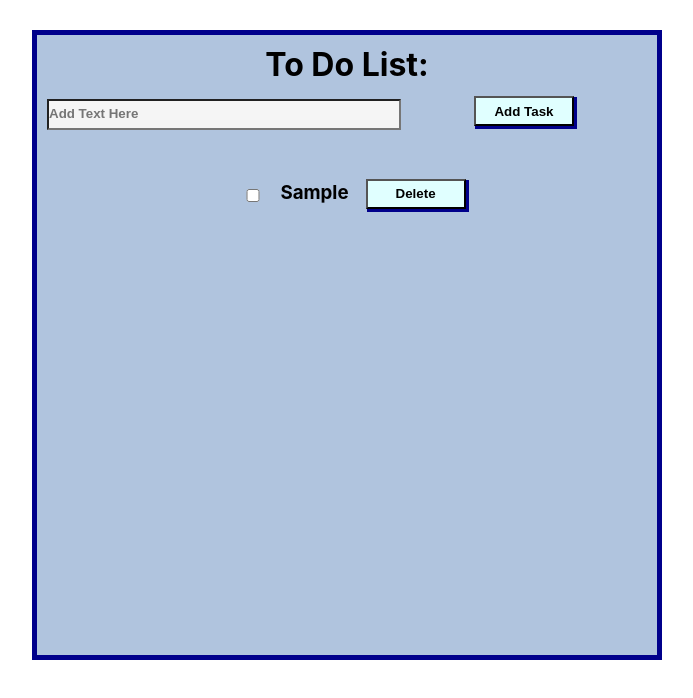
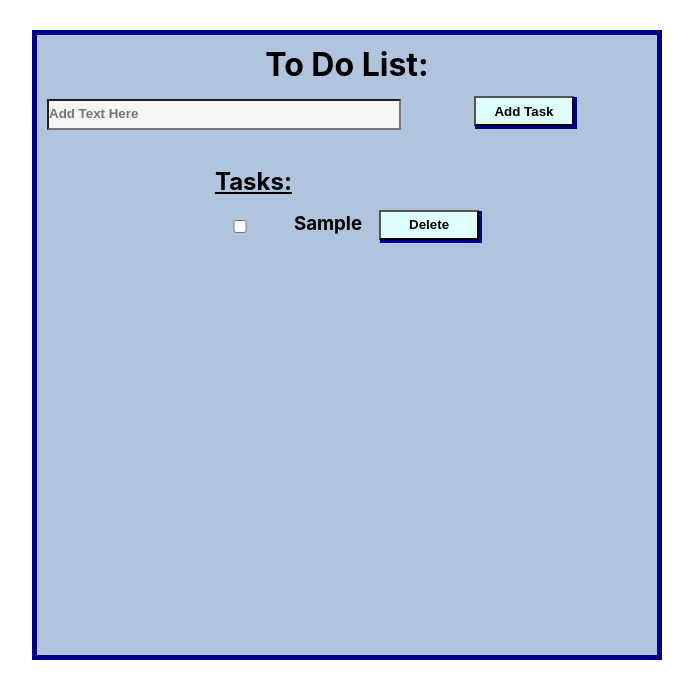
Before and after one commit to S-Hightower/MERN, a React (Create React App) app in the folder React/To-Do List/todo-list/: page / in a window 1280 px wide. Both pictures are taken after typing "Sample" into the empty fields and a click on the button "Add Task". Shown: the top 698 px of the page, without its empty margins (293-986 px from the left). Built offline with nearby package versions, Linux system fonts and the light colour scheme.

Commit message:
css updates

```diff
--- a/React/To-Do List/todo-list/src/components/Form.jsx
+++ b/React/To-Do List/todo-list/src/components/Form.jsx
@@ -52,6 +52,10 @@ const Form = (props) => {
         {tasks.map((task, index) => {
             return <div key={index} className={styles.list}>
                 <table>
+                    <thead>
+                        <h2>Tasks:</h2>
+                    </thead>
+                    <tbody>
                         <tr>
                             <th>
                                 <input onChange={(e) => {
@@ -65,6 +69,7 @@ const Form = (props) => {
                                 <button onClick={() => {handleDelete(index)}} className={styles.deleteButton}>Delete</button>
                             </th>
                         </tr>
+                    </tbody>
                 </table>
             </div>
         })}
--- a/React/To-Do List/todo-list/src/components/Forms.module.css
+++ b/React/To-Do List/todo-list/src/components/Forms.module.css
@@ -46,6 +46,11 @@ button{
     margin: 25px 0px;
 }
 
+h2 {
+    align-content: center;
+    text-decoration: underline;
+}
+
 .checkbox {
     width: 50px;
 }
@@ -58,6 +63,7 @@ button{
 h3 {
     margin-top: 10px;
 }
+
 .deleteButton {
     background-color: lightcyan;
     margin-top: 12px;
```
Lines whose indentation alone changed are shown as unchanged.
